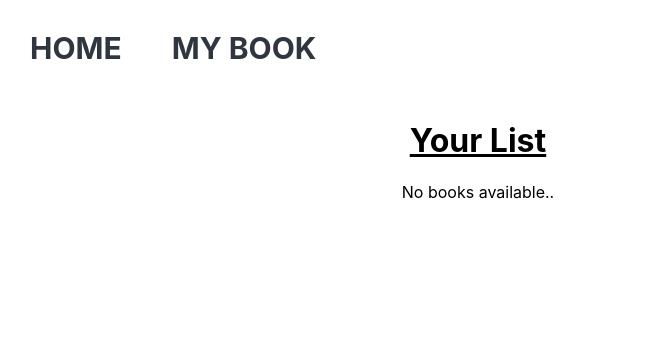
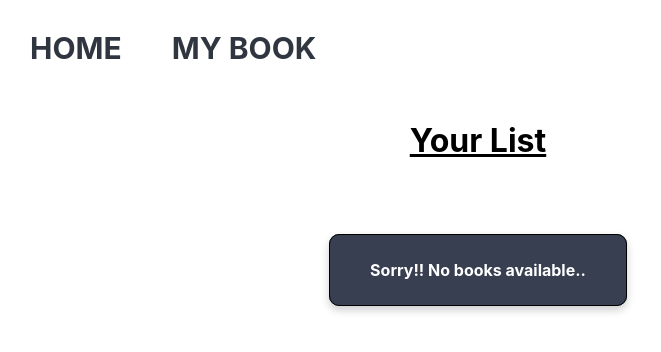
Before and after one commit to joshinasla/book_leapfrog, a React (Create React App) app: page /mybook in a window 1280 px wide. Shown: the top 352 px of the page, without its empty margins (162-823 px from the left). Built offline with nearby package versions, Linux system fonts and the light colour scheme.

Commit message:
add content in empty my book

```diff
--- a/src/components/BookItem/BookItem.css
+++ b/src/components/BookItem/BookItem.css
@@ -4,6 +4,7 @@ li {
 
 .main {
   padding-top: 100px;
+  text-align: center;
 }
 
 .list-book {
@@ -65,6 +66,7 @@ li {
 
 .icons {
   float: left;
+  margin-left: 15px;
 }
 
 .read-btn {
@@ -85,10 +87,21 @@ a {
 .your-list {
   text-align: center;
   text-decoration-line: underline;
+  margin-bottom: 100px;
 }
 
 .no-book {
-  display: flex;
-  justify-content: center;
-  align-content: center;
+  display: inline;
+  background: #373f51;
+  padding: 25px 40px;
+  border: 1px solid black;
+  border-radius: 10px;
+  font-size: medium;
+  font-weight: 700;
+  color: white;
+  box-shadow: 0 4px 8px 0 rgba(0, 0, 0, 0.2);
 }
+
+.no-book:hover {
+  box-shadow: 0 8px 16px 0 rgba(194, 169, 68, 1);
+}
--- a/src/pages/MyBooks/MyBooks.js
+++ b/src/pages/MyBooks/MyBooks.js
@@ -16,7 +16,7 @@ class MyBooks extends Component {
           <BookItem book={book} />
         ))}
         {myBooks.length === 0 && (
-          <span className="no-book">No books available..</span>
+          <span className="no-book">Sorry!! No books available..</span>
         )}
       </div>
     );
```
